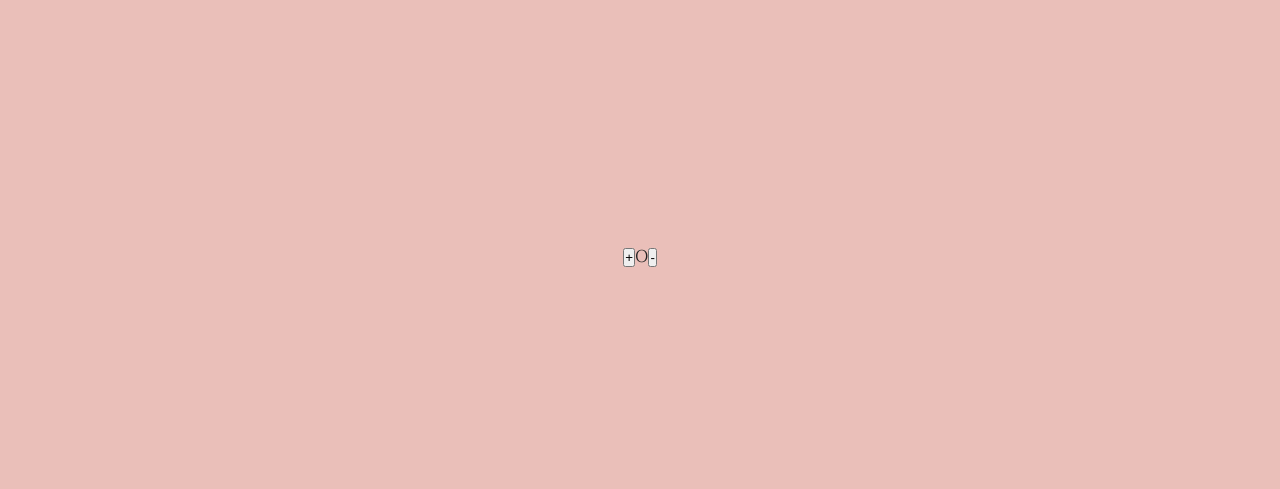
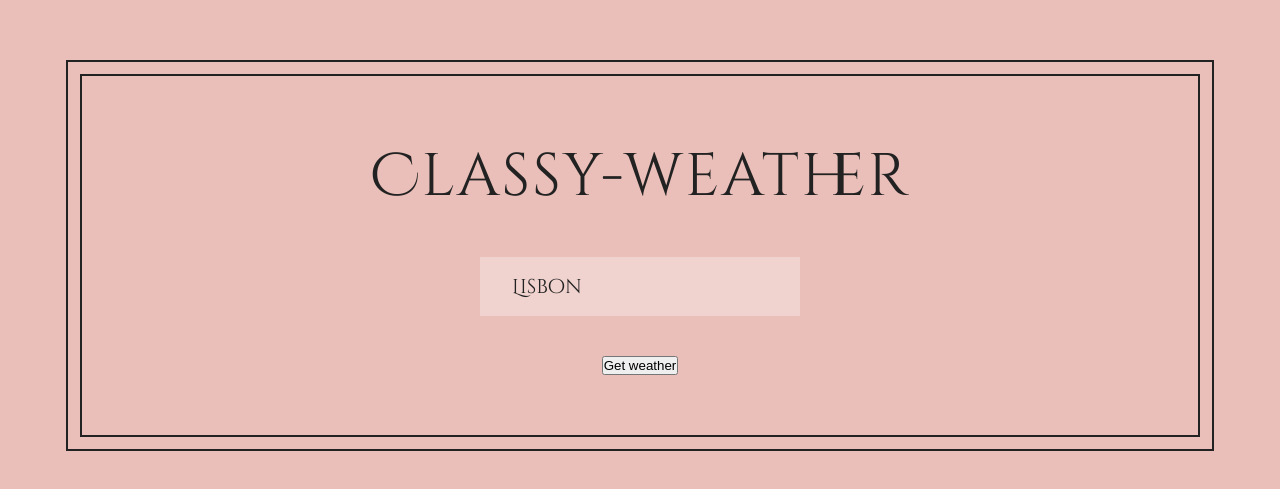
Before and after one commit to code21112/classy-weather, a React (Create React App) app: page / in a window 1280 px wide. Shown: the part 145-634 px from the top of the page. Built offline with nearby package versions, Linux system fonts and the light colour scheme.

Commit message:
Created a controlled input for the location and Added changes for Counter component

```diff
--- a/src/App.js
+++ b/src/App.js
@@ -1,40 +1,34 @@
 import React from "react";
 
-class Counter extends React.Component {
+class App extends React.Component {
   constructor(props) {
     super(props);
-
-    this.state = { counter: 0 };
-    this.handleIncrement = this.handleIncrement.bind(this);
-    this.handleDecrement = this.handleDecrement.bind(this);
+    this.state = { location: "Lisbon" };
+    this.fetchWeather = this.fetchWeather.bind(this);
   }
-
-  handleIncrement() {
-    // console.log("handleAdd triggered");
-    // console.log("this", this);
-    this.setState((curState) => {
-      return { counter: curState.counter + 1 };
-    });
-  }
-
-  handleDecrement() {
-    if (this.state.counter === 0) return;
-    this.setState((curState) => {
-      return {
-        counter: curState.counter - 1,
-      };
-    });
+  fetchWeather() {
+    console.log("loading data...");
+    console.log("this", this);
   }
 
   render() {
     return (
-      <div>
-        <button onClick={this.handleIncrement}>+</button>
-        <span>{this.state.counter}</span>
-        <button onClick={this.handleDecrement}>-</button>
+      <div className="app">
+        <h1>Classy-weather</h1>
+        <div className="input">
+          <input
+            type="text"
+            placeholder="Search for location"
+            value={this.state.location}
+            onChange={(e) => this.setState({ location: e.target.value })}
+          />
+        </div>
+        <button className="input" onClick={this.fetchWeather}>
+          Get weather
+        </button>
       </div>
     );
   }
 }
 
-export default Counter;
+export default App;
```
Also changed, not shown: src/Counter.js (added, +40 -0 lines).
